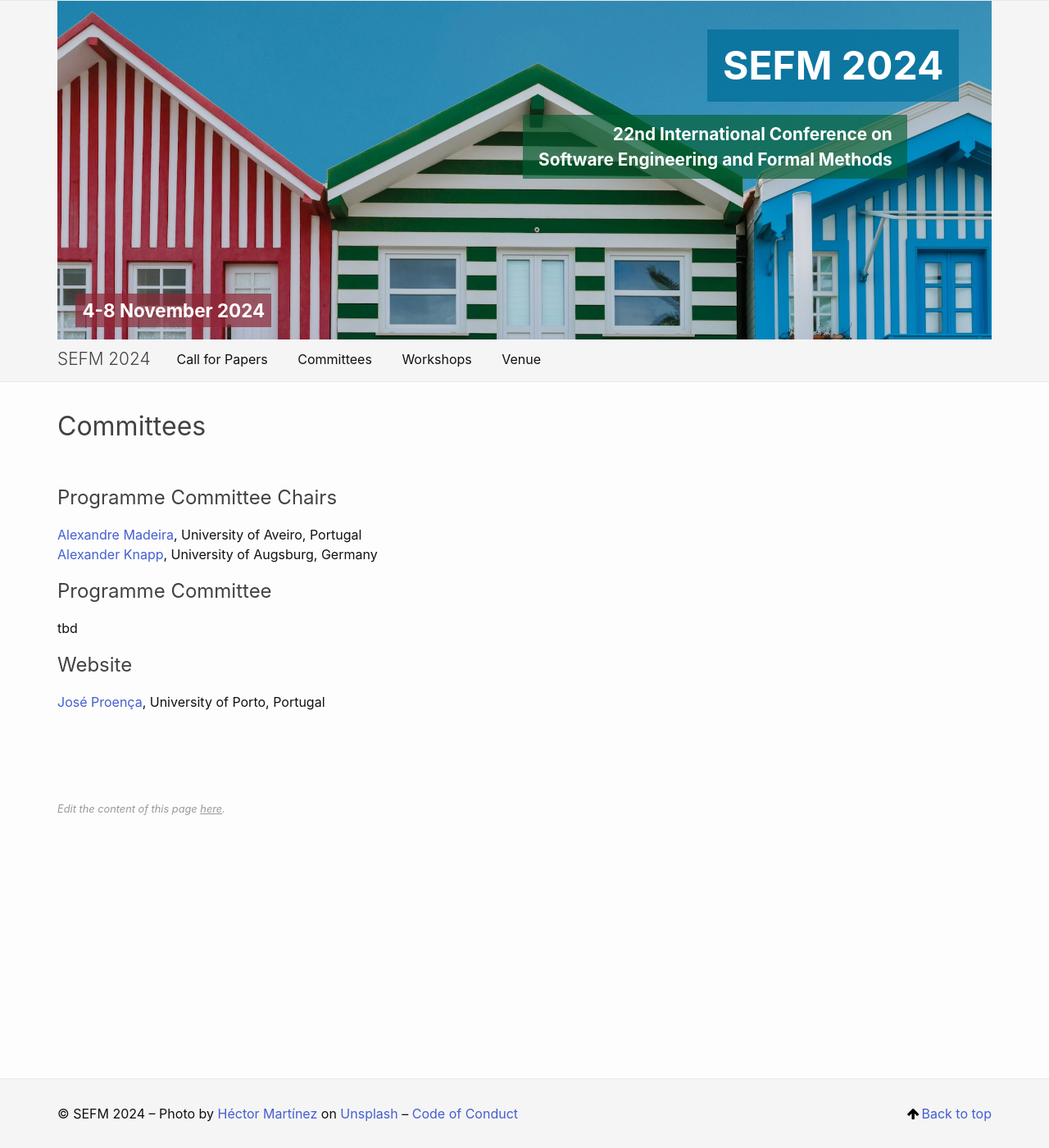
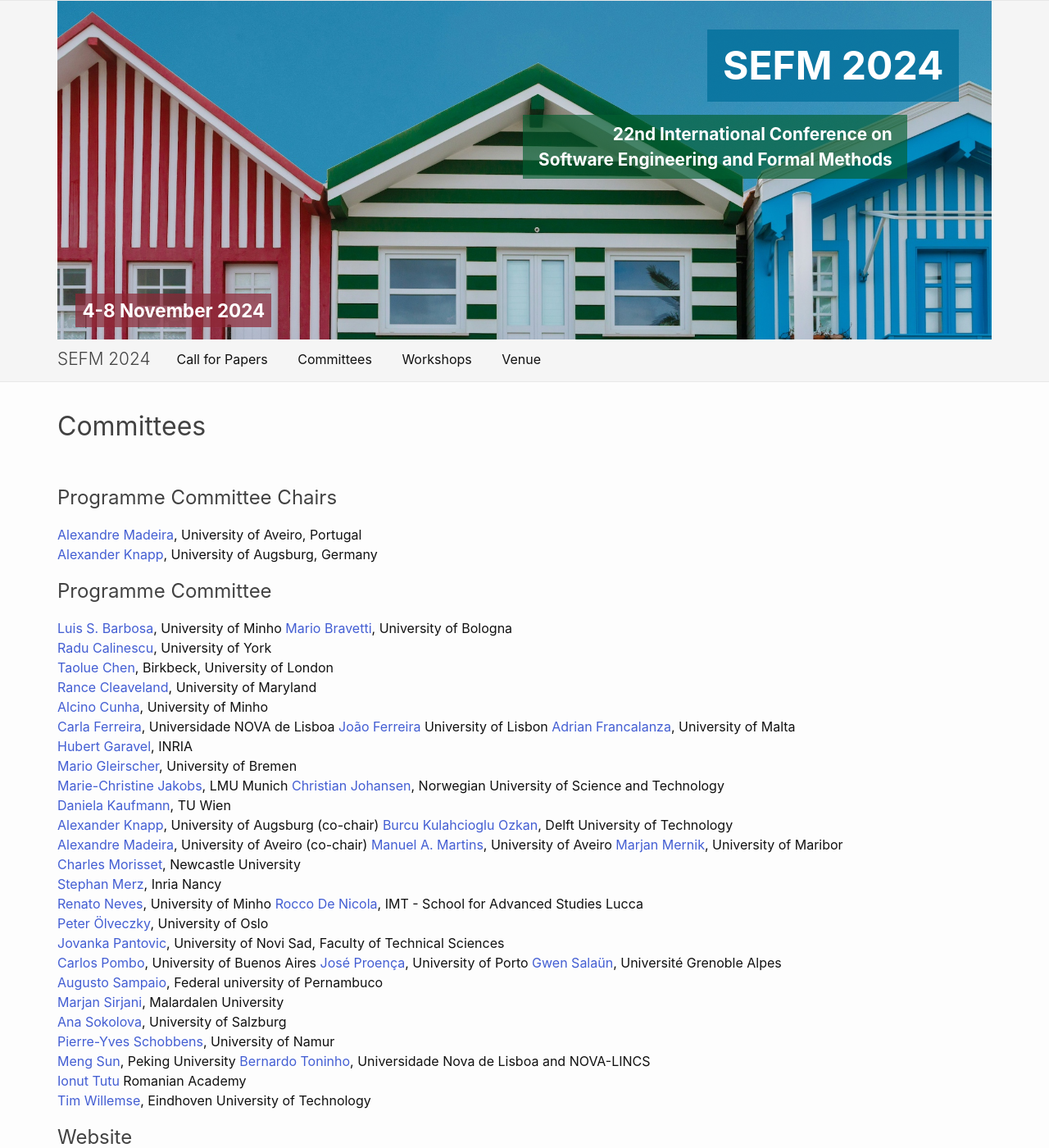
Before and after one commit to sefm-conference/2024, a Jekyll site: the page built from _pages/committees.md, in a window 1280 px wide and 1400 px high. Shown: the whole window at 82% size. Built offline with Jekyll 4.4.1, drawn with Linux system fonts in a browser that asks for light colours.

Commit message:
Update committees.md

```diff
--- a/_pages/committees.md
+++ b/_pages/committees.md
@@ -10,39 +10,42 @@ order: 4
 
 ## Programme Committee
 
-tbd
-
-<!-- [Mario Bravetti](https://www.unibo.it/sitoweb/mario.bravetti/en), University of Bologna
-[Julien Brunel](https://www.onera.fr/en/staff/julien-brunel), ONERA
+[Luis S. Barbosa](https://www.di.uminho.pt/~lsb/about.html), University of Minho
+[Mario Bravetti](https://www.unibo.it/sitoweb/mario.bravetti/en), University of Bologna
 [Radu Calinescu](https://www-users.york.ac.uk/~rcc516/), University of York
 [Taolue Chen](https://chentaolue.github.io/), Birkbeck, University of London
 [Rance Cleaveland](https://www.cs.umd.edu/~rance/), University of Maryland
-[Loek Cleophas](https://loekcleophas.github.io/), TU Eindhoven and Stellenbosch University
 [Alcino Cunha](https://alcinocunha.github.io/), University of Minho
-[Carla Ferreira](http://ctp.di.fct.unl.pt/~cf/), Universidade NOVA de Lisboa (co-chair)
+[Carla Ferreira](http://ctp.di.fct.unl.pt/~cf/), Universidade NOVA de Lisboa
+[João Ferreira](https://joaoff.com) University of Lisbon
 [Adrian Francalanza](https://staff.um.edu.mt/afra1/), University of Malta
 [Hubert Garavel](https://convecs.inria.fr/people/Hubert.Garavel/), INRIA
-[Silvia Ghilezan](http://imft.ftn.uns.ac.rs/silvia/Main), University of Novi Sad, Mathematical Institute SASA
 [Mario Gleirscher](https://www.gleirscher.at/mg/), University of Bremen
+[Marie-Christine Jakobs](https://www.sosy-lab.org/people/jakobs/), LMU Munich
 [Christian Johansen](https://christian.johansenresearch.info/), Norwegian University of Science and Technology
 [Daniela Kaufmann](https://danielakaufmann.at/), TU Wien
-[Zhiming Liu](http://computer.swu.edu.cn/zhimingliu), Southwest University
+[Alexander Knapp](https://www.uni-augsburg.de/en/fakultaet/fai/informatik/prof/swtsse/staff/), University of Augsburg (co-chair)
 [Burcu Kulahcioglu Ozkan](https://burcuku.github.io/home/), Delft University of Technology
+[Alexandre Madeira](https://sweet.ua.pt/madeira/), University of Aveiro (co-chair)
+[Manuel A. Martins](https://sweet.ua.pt/martins/), University of Aveiro
 [Marjan Mernik](https://lpm.feri.um.si/en/members/mernik/), University of Maribor
 [Charles Morisset](https://morisset.gitlab.io/mysite/), Newcastle University
 [Stephan Merz](https://members.loria.fr/Stephan.Merz/), Inria Nancy
+[Renato Neves](https://alfa.di.uminho.pt/~nevrenato/), University of Minho
 [Rocco De Nicola](https://sysma.imtlucca.it/pages/rocco-denicola/), IMT - School for Advanced Studies Lucca
 [Peter Ölveczky](https://olveczky.se/), University of Oslo
 [Jovanka Pantovic](https://sites.google.com/view/jovanka-pantovic/), University of Novi Sad, Faculty of Technical Sciences
+[Carlos Pombo](https://www.dc.uba.ar/~clpombo), University of Buenos Aires
+[José Proença](https://jose.proenca.org), University of Porto
 [Gwen Salaün](https://convecs.inria.fr/people/Gwen.Salaun/), Université Grenoble Alpes
 [Augusto Sampaio](https://www.cin.ufpe.br/~acas/), Federal university of Pernambuco
 [Marjan Sirjani](https://marjansirjani.github.io/Marjan-Sirjani/), Malardalen University
 [Ana Sokolova](https://www.cs.uni-salzburg.at/~anas/), University of Salzburg
 [Pierre-Yves Schobbens](https://directory.unamur.be/staff/pyschobb), University of Namur
+[Meng Sun](https://www.math.pku.edu.cn/teachers/sunm/indexen.html), Peking University
 [Bernardo Toninho](http://ctp.di.fct.unl.pt/~btoninho/), Universidade Nova de Lisboa and NOVA-LINCS
-[Rolando Trujillo](https://rolandotr.bitbucket.io/), Universitat Rovira i Virgili (URV)
-[Tim Willemse](https://www.win.tue.nl/~timw/), Eindhoven University of Technology (co-chair)
- -->
+[Ionut Tutu](https://dblp.org/pid/74/9837.html) Romanian Academy
+[Tim Willemse](https://www.win.tue.nl/~timw/), Eindhoven University of Technology
 
 <!--
 ## Artefact Evaluation Committee Chairs
```
